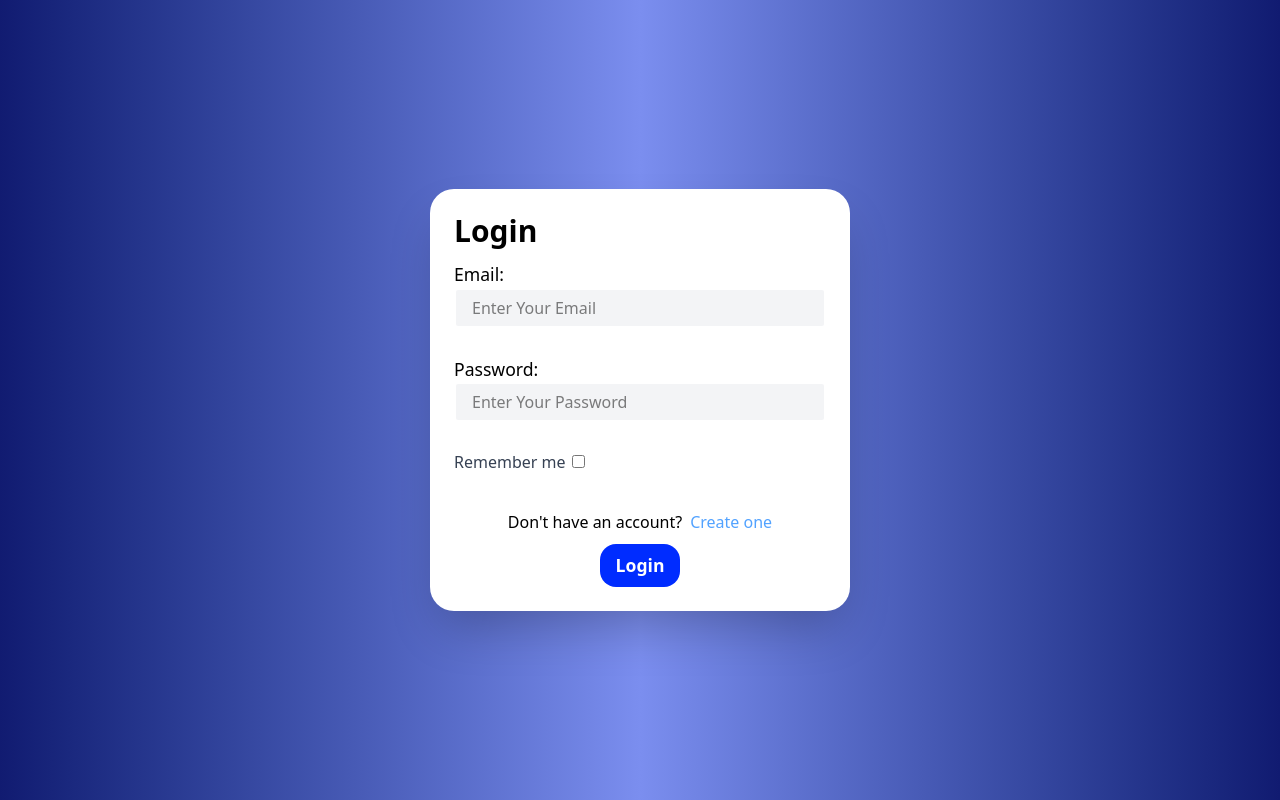
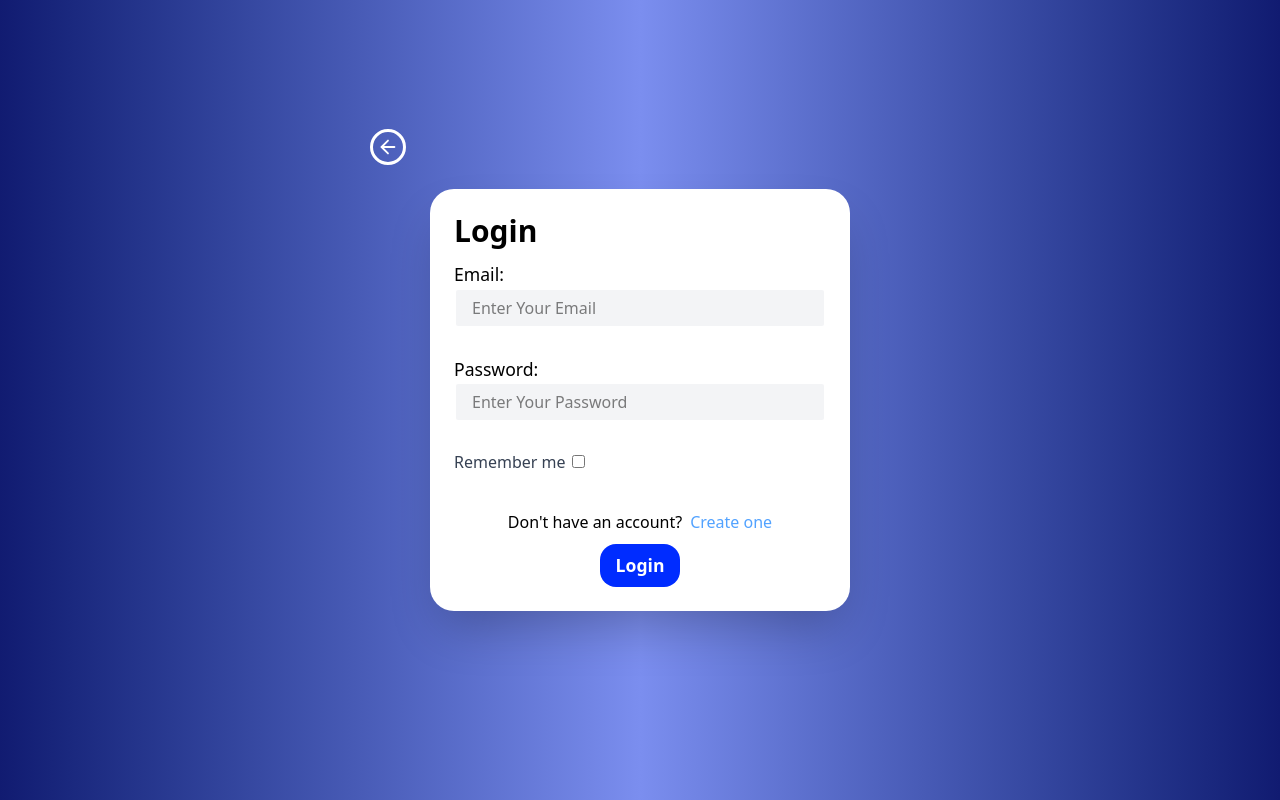
Before and after one commit to IbrahimZherati/StudyBuddy, a Next.js app in the folder studybuddy-frontend/: page /login in a window 1280 px wide. Built offline with nearby package versions, Linux system fonts and the light colour scheme.

Commit message:
Applied fix of GoBackButton position to login page

```diff
--- a/studybuddy-frontend/app/layout.jsx
+++ b/studybuddy-frontend/app/layout.jsx
@@ -20,7 +20,7 @@ export default function RootLayout({ children }) {
   return (
     <html lang="en">
       <body
-        className={`${geistSans.variable} ${geistMono.variable} antialiased`}
+        className={`${geistSans.variable} ${geistMono.variable} antialiased overflow-scroll`}
       >
         {children}
       </body>
--- a/studybuddy-frontend/app/login/page.jsx
+++ b/studybuddy-frontend/app/login/page.jsx
@@ -43,9 +43,10 @@ const LoginPage = () => {
 
     return (
         <div className='page-sign'>
-            <GoBackButton />
+            <div className='card-sign'>
 
-            <div className='card-sign'>
+                <GoBackButton/>
+
                 <h1 className='title'>
                     Login
                 </h1>
```
